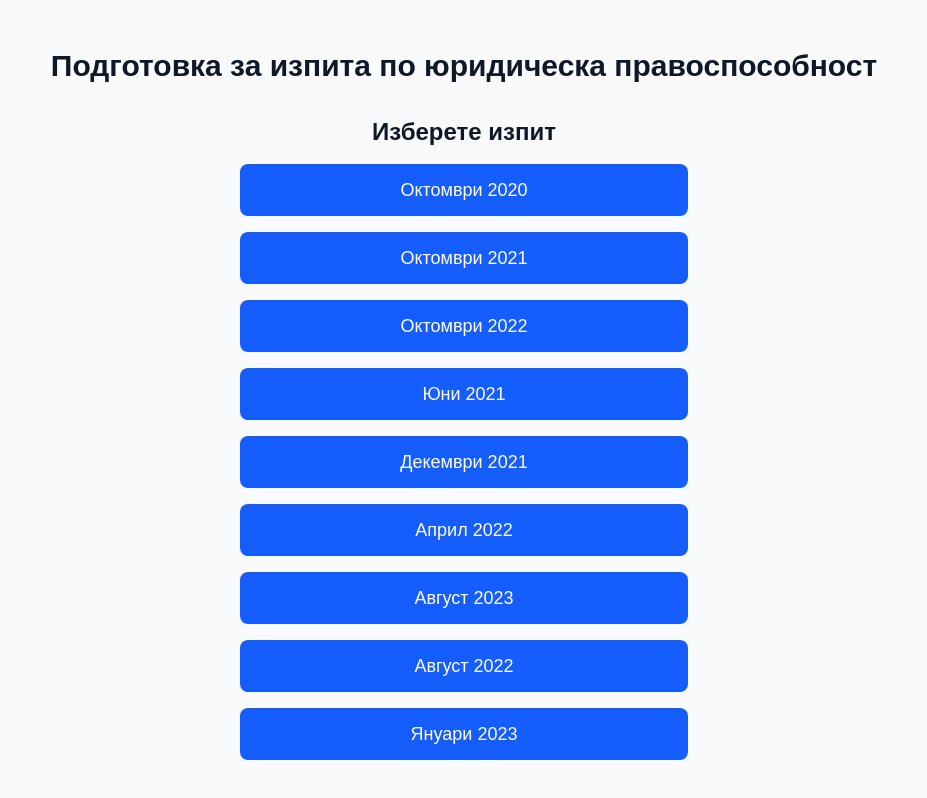
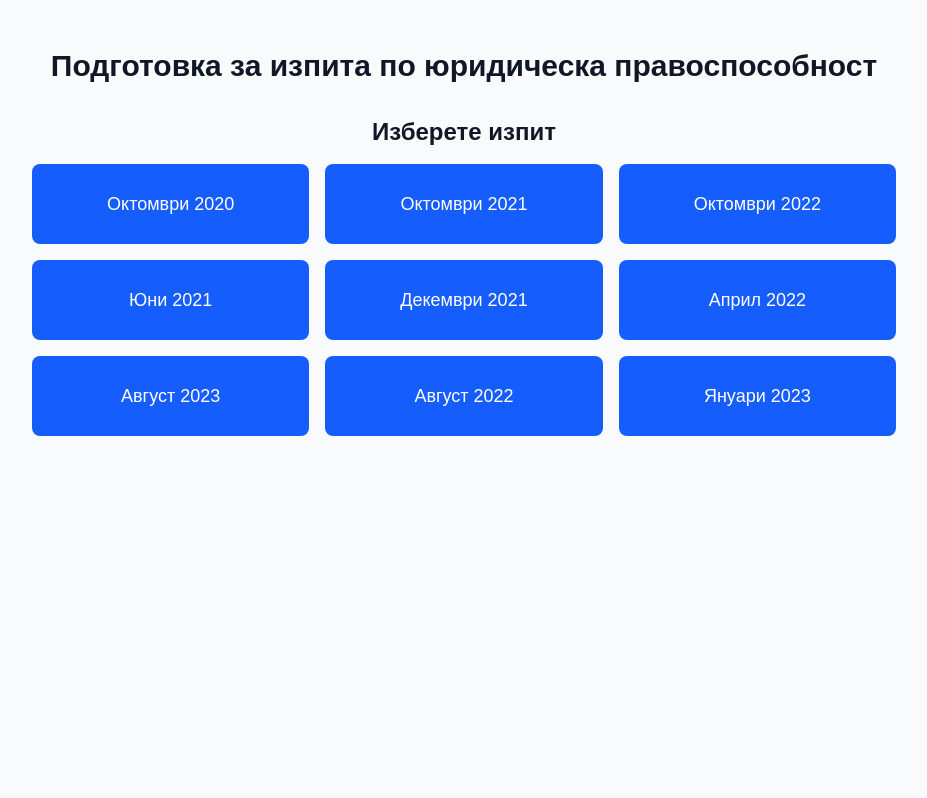
Before and after one commit to NikolayAvramov/quizapp, a Next.js app: page / in a window 1280 px wide. Shown: the top 798 px of the page, without its empty margins (176-1103 px from the left). Built offline with nearby package versions, Linux system fonts and the light colour scheme.

Commit message:
Change style of test buttons

```diff
--- a/components/Quiz.jsx
+++ b/components/Quiz.jsx
@@ -91,12 +91,12 @@ export default function Quiz() {
         <h2 className="text-2xl font-bold mb-4 text-gray-900">
           Изберете изпит
         </h2>
-        <div className="space-y-4">
+        <div className="grid sm:grid-cols-2 lg:grid-cols-3 gap-4 mx-auto">
           {Object.keys(dataFileMap).map((testName) => (
             <button
               key={testName}
               onClick={() => setSelectedTest(testName)}
-              className="w-full max-w-md bg-blue-600 text-white px-8 py-3 rounded-lg hover:bg-blue-700 transition-colors font-medium text-lg"
+              className="h-20 w-full bg-blue-600 text-white p-3 rounded-lg hover:bg-blue-700 transition-colors font-medium text-lg flex items-center justify-center text-center"
             >
               {testName}
             </button>
@@ -112,6 +112,12 @@ export default function Quiz() {
         <h2 className="text-2xl font-bold mb-4 text-gray-900">
           Добре дошли в теста!
         </h2>
+        <button
+          onClick={restartQuiz}
+          className="text-blue-600 hover:text-blue-800 text-sm font-medium transition-colors"
+        >
+          ← Обратно към тестовете
+        </button>
         <p className="text-xl mb-8 text-gray-800">
           Тестът съдържа {tests[selectedTest]?.length || 0} въпроса
         </p>
```
